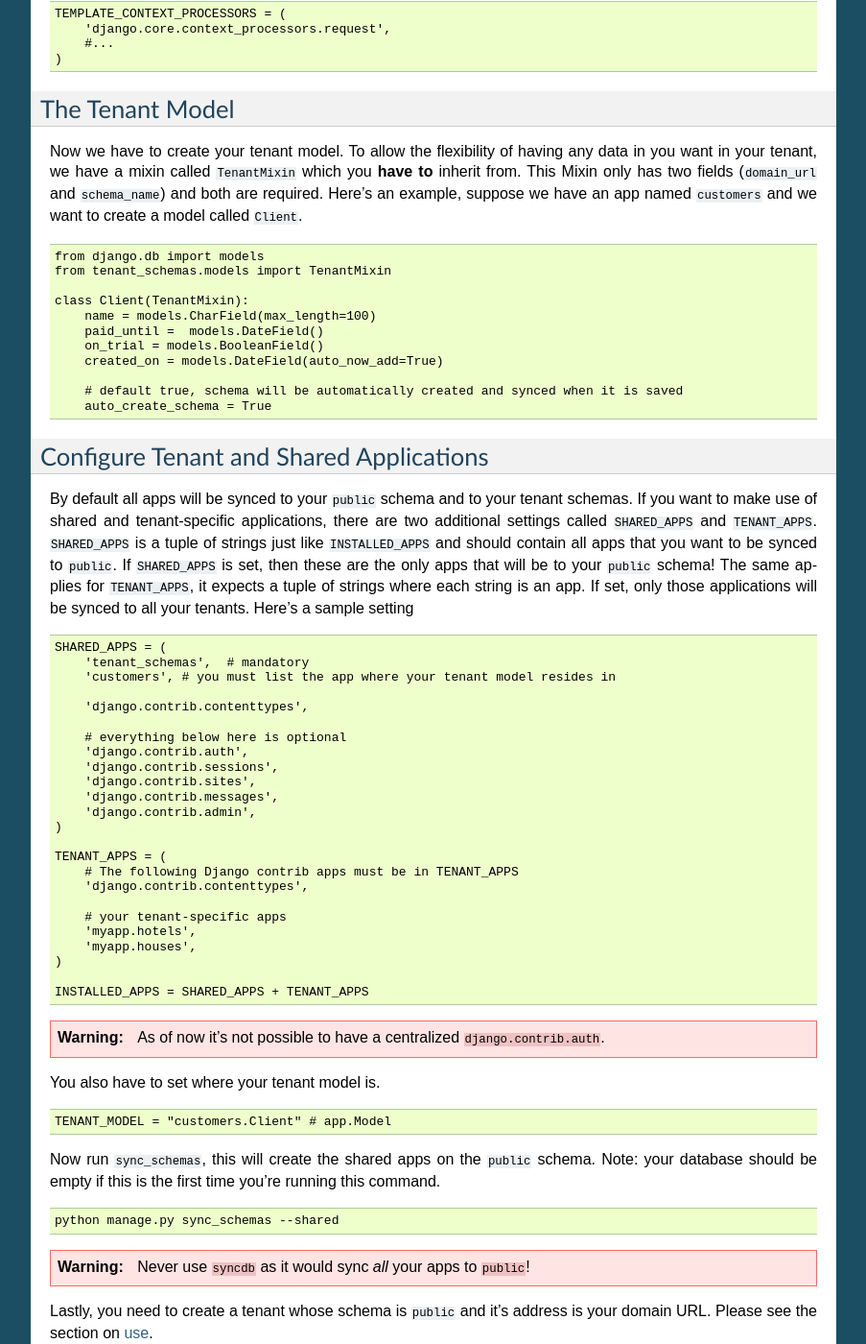
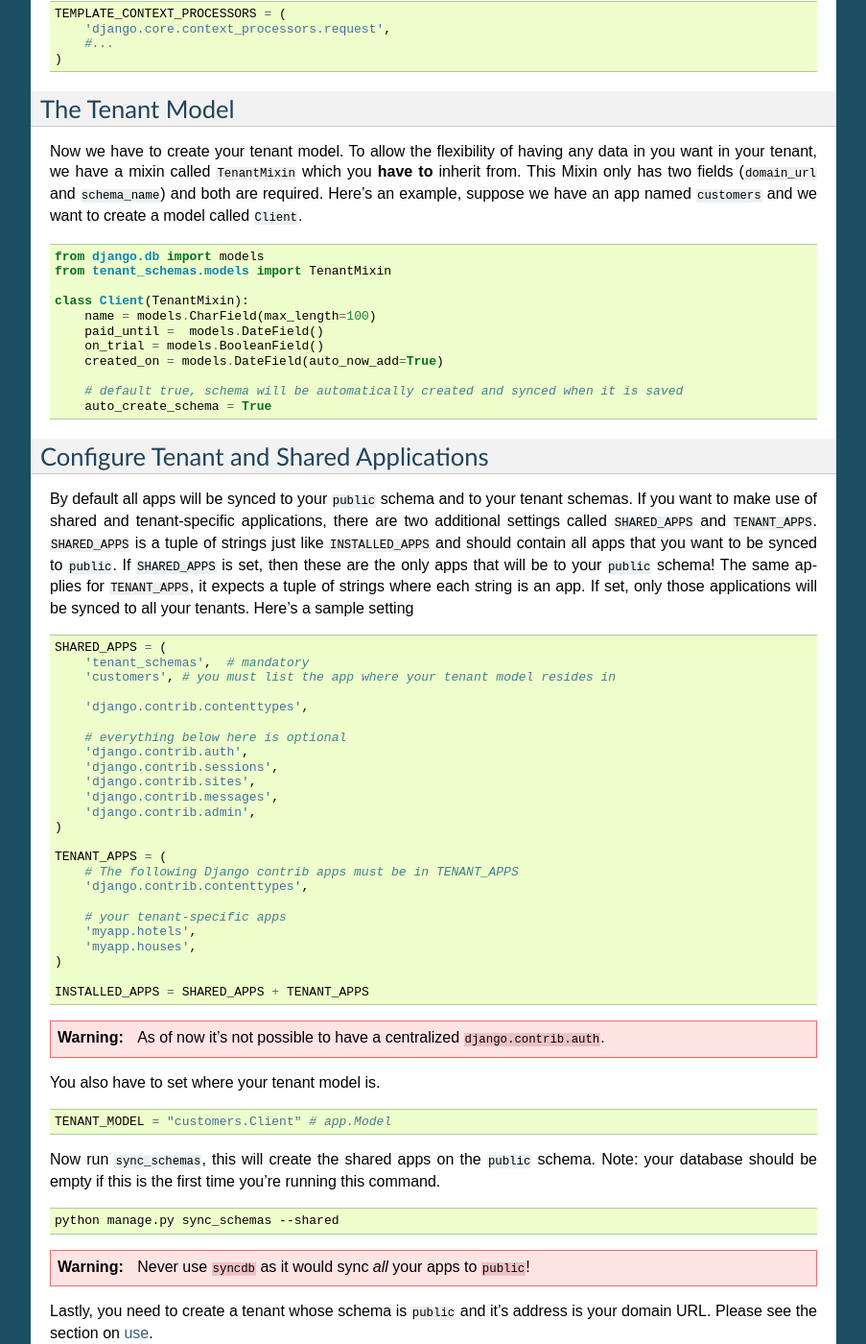
Before and after one commit to bernardopires/django-tenant-schemas, a Sphinx documentation site: the page built from docs/install.rst, in a window 1280 px wide and 1400 px high, scrolled down 641 px. Shown: the whole window at 96% size, without its empty margins (198-1101 px from the left). Built offline with Sphinx 7.4.7, drawn with Linux system fonts in a browser that asks for light colours; the version number could not be read and is left out; some of the changed text lies outside the part shown.

Commit message:
now using proper codeblocks for docs

```diff
--- a/docs/examples.rst
+++ b/docs/examples.rst
@@ -5,7 +5,7 @@ Tenant Tutorial
 -----------------
 This app comes with an interactive tutorial to teach you how to use ``django-tenant-schemas`` and to demonstrate its capabilities. This example project is available under `examples/tenant_tutorial <https://github.com/bernardopires/django-tenant-schemas/blob/master/examples/tenant_tutorial>`_. You will only need to edit the ``settings.py`` file to configure the ``DATABASES`` variable and then you're ready to run
 
-.. code-block:: django
+.. code-block:: bash
 
     ./manage.py runserver
 
--- a/docs/install.rst
+++ b/docs/install.rst
@@ -13,7 +13,7 @@ You'll have to make the following modifcations to your ``settings.py`` file.
 
 Your ``DATABASE_ENGINE`` setting needs to be changed to
 
-.. code-block:: django
+.. code-block:: python
 
     DATABASES = {
         'default': {
@@ -24,7 +24,7 @@ Your ``DATABASE_ENGINE`` setting needs to be changed to
 
 Add the middleware ``tenant_schemas.middleware.TenantMiddleware`` to the top of ``MIDDLEWARE_CLASSES``, so that each request can be set to use the correct schema.
 
-.. code-block:: django
+.. code-block:: python
 
     MIDDLEWARE_CLASSES = (
         'tenant_schemas.middleware.TenantMiddleware',
@@ -33,7 +33,7 @@ Add the middleware ``tenant_schemas.middleware.TenantMiddleware`` to the top of
 
 Make sure you have ``django.core.context_processors.request`` listed under ``TEMPLATE_CONTEXT_PROCESSORS`` else the tenant will not be available at ``request``.
 
-.. code-block:: django
+.. code-block:: python
 
     TEMPLATE_CONTEXT_PROCESSORS = (
         'django.core.context_processors.request',
@@ -44,7 +44,7 @@ The Tenant Model
 ================
 Now we have to create your tenant model. To allow the flexibility of having any data in you want in your tenant, we have a mixin called ``TenantMixin`` which you **have to** inherit from. This Mixin only has two fields (``domain_url`` and ``schema_name``) and both are required. Here's an example, suppose we have an app named ``customers`` and we want to create a model called ``Client``.
 
-.. code-block:: django
+.. code-block:: python
 
     from django.db import models
     from tenant_schemas.models import TenantMixin
@@ -62,7 +62,7 @@ Configure Tenant and Shared Applications
 ========================================
 By default all apps will be synced to your ``public`` schema and to your tenant schemas. If you want to make use of shared and tenant-specific applications, there are two additional settings called ``SHARED_APPS`` and ``TENANT_APPS``. ``SHARED_APPS`` is a tuple of strings just like ``INSTALLED_APPS`` and should contain all apps that you want to be synced to ``public``. If ``SHARED_APPS`` is set, then these are the only apps that will be to your ``public`` schema! The same applies for ``TENANT_APPS``, it expects a tuple of strings where each string is an app. If set, only those applications will be synced to all your tenants. Here's a sample setting
 
-.. code-block:: django
+.. code-block:: python
 
     SHARED_APPS = (
         'tenant_schemas',  # mandatory
@@ -95,13 +95,13 @@ By default all apps will be synced to your ``public`` schema and to your tenant
 
 You also have to set where your tenant model is.
 
-.. code-block:: django
+.. code-block:: python
 
     TENANT_MODEL = "customers.Client" # app.Model
 
 Now run ``sync_schemas``, this will create the shared apps on the ``public`` schema. Note: your database should be empty if this is the first time you're running this command.
 
-.. code-block:: django
+.. code-block:: bash
 
     python manage.py sync_schemas --shared
 
@@ -117,13 +117,13 @@ This app supports `South <http://south.aeracode.org/>`_  so if you haven't confi
 
 For Django 1.1 or below
 
-.. code-block:: django
+.. code-block:: python
 
     SOUTH_DATABASE_ADAPTER = 'south.db.postgresql_psycopg2'
 
 For Django 1.2 or above
 
-.. code-block:: django
+.. code-block:: python
 
     SOUTH_DATABASE_ADAPTERS = {
         'default': 'south.db.postgresql_psycopg2',
@@ -133,7 +133,7 @@ You can list ``south`` under ``TENANT_APPS`` and ``SHARED_APPS`` if you want.
 
 We override ``south``'s ``syncdb`` and ``migrate`` command, so you'll need to change your ``INSTALLED_APPS`` to
 
-.. code-block:: django
+.. code-block:: python
 
     INSTALLED_APPS = SHARED_APPS + TENANT_APPS + ('tenant_schemas',)
 
@@ -145,7 +145,9 @@ By default ``PUBLIC_SCHEMA_URL_TOKEN`` is set to ``None``, which means you can't
 
 Tenant View-Routing
 -------------------
-We have a goodie called ``PUBLIC_SCHEMA_URLCONF``. Suppose you have your main website at ``example.com`` and a customer at ``customer.example.com``. You probably want your user to be routed to different views when someone requests ``http://example.com/`` and ``http://customer.example.com/``. Because django only uses the string after the host name, this would be impossible, both would call the view at ``/``. This is where ``PUBLIC_SCHEMA_URLCONF`` comes in handy. If set, when the ``public`` schema is being requested, the value of this variable will be used instead of ``ROOT_URLCONF <https://docs.djangoproject.com/en/dev/ref/settings/#std:setting-ROOT_URLCONF>``_. So for example, if you have::
+We have a goodie called ``PUBLIC_SCHEMA_URLCONF``. Suppose you have your main website at ``example.com`` and a customer at ``customer.example.com``. You probably want your user to be routed to different views when someone requests ``http://example.com/`` and ``http://customer.example.com/``. Because django only uses the string after the host name, this would be impossible, both would call the view at ``/``. This is where ``PUBLIC_SCHEMA_URLCONF`` comes in handy. If set, when the ``public`` schema is being requested, the value of this variable will be used instead of `ROOT_URLCONF <https://docs.djangoproject.com/en/dev/ref/settings/#std:setting-ROOT_URLCONF>`_. So for example, if you have
+
+.. code-block:: python
 
     PUBLIC_SCHEMA_URLCONF = 'myproject.urls_public'
 
@@ -158,7 +160,7 @@ For example, `Django CMS <https://www.django-cms.org/>`_ want to take some contr
 Another example is when you put apps on the main website, which needs different settings than tenant websites.
 In these cases it might be much simpler if you just run the main website `example.com` as a separate wsgi application. For example, creating a ``wsgi_main_website.py`` next to the ``wsgi.py`` like this
 
-.. code-block:: django
+.. code-block:: python
 
     # wsgi_main_website.py
     import os
--- a/docs/test.rst
+++ b/docs/test.rst
@@ -5,7 +5,7 @@ Running the tests
 -----------------
 If you're using South, don't forget to set ``SOUTH_TESTS_MIGRATE = False``.
 
-.. code-block:: django
+.. code-block:: bash
 
     ./manage.py test tenant_schemas
 
```
Also changed, not shown: docs/use.rst (+10 -10 lines).
